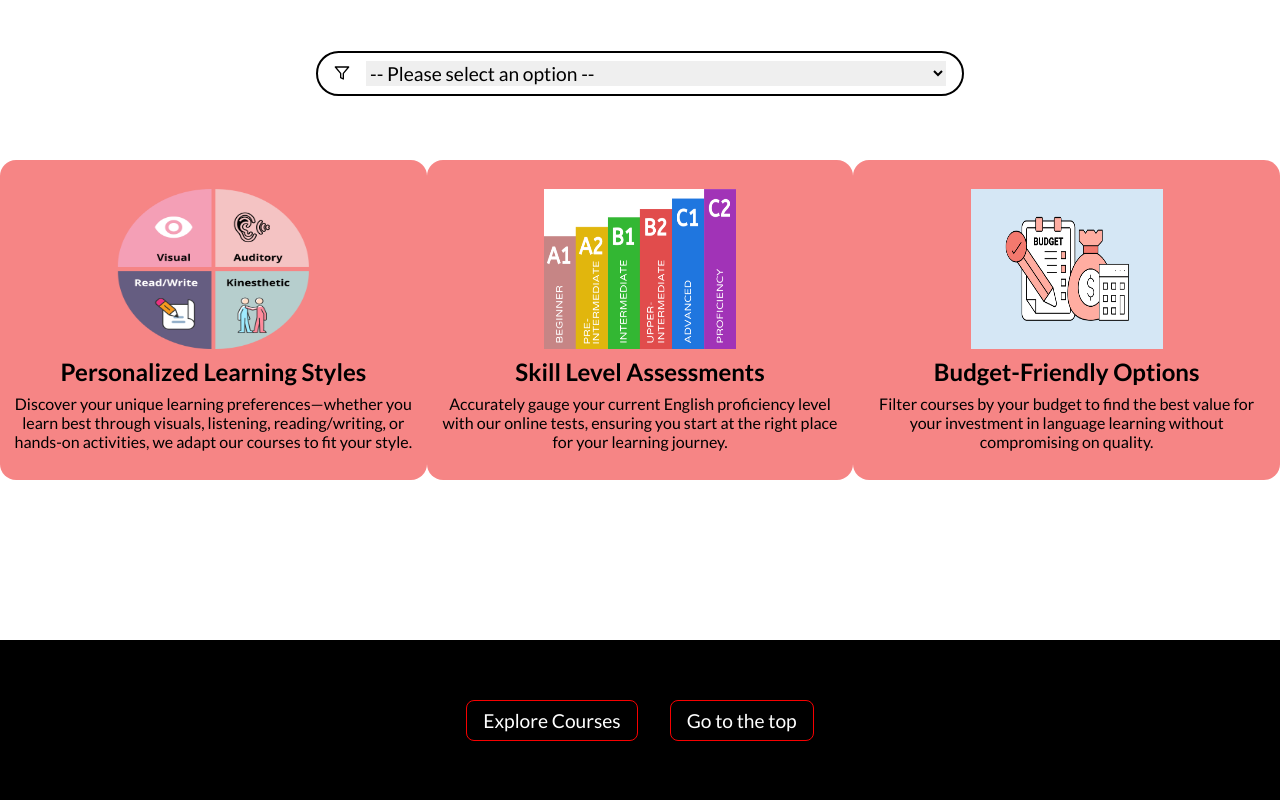
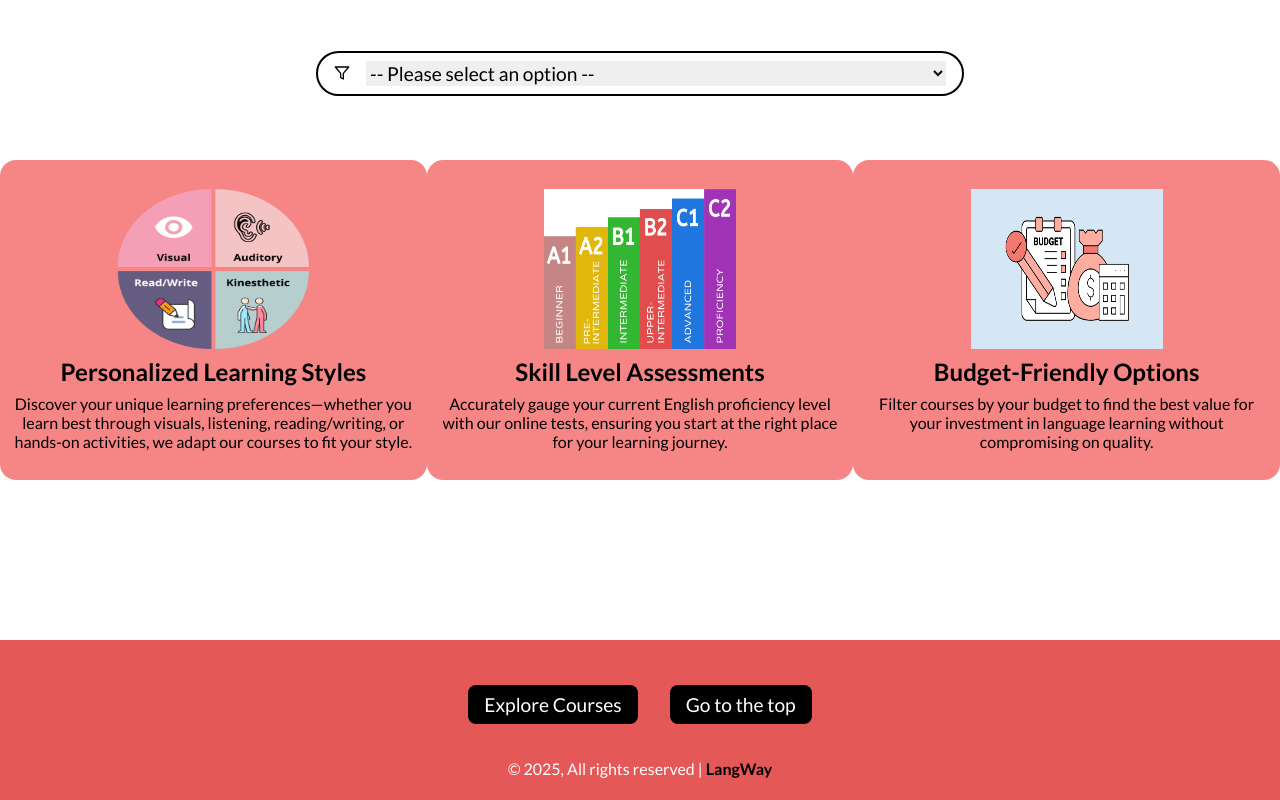
Before and after one commit to NipunShrivats/langway, a React (Vite) app: page / in a window 1280 px wide. Shown: the part 733-1533 px from the top of the page. Built offline with nearby package versions, Linux system fonts and the light colour scheme.

Commit message:
updates on 4-3-25, change no. 2

```diff
--- a/src/Components/Footer/Footer.css
+++ b/src/Components/Footer/Footer.css
@@ -1,15 +1,25 @@
 .footer {
     margin-top: 10rem;
     height: 10rem;
-    background-color: black;
+    background-color: rgb(228, 88, 88);
+    display: flex;
+    flex-direction: column;
+    align-items: center;
+    justify-content: center;
+    /* gap: 2rem; */
+}
+
+.footer .footer_btns {
     display: flex;
     align-items: center;
     justify-content: center;
     gap: 2rem;
+    width: 100%;
+    height: 5rem;
 }
 
 .footer button {
-    border: 1px solid rgb(247, 0, 0);
+    border: none;
     color: white;
     background-color: black;
     padding: .5rem 1rem;
@@ -23,3 +33,23 @@
     /* color: rgb(255, 255, 255); */
     transition: ease-in-out .3s;
 }
+
+.footer .copyright-tab {
+    /* background-color: rgb(228, 88, 88); */
+    /* border: 2px solid red; */
+    width: 100%;
+    height: 2rem;
+    display: flex;
+    align-items: center;
+    justify-content: center;
+}
+
+.footer .copyright {
+    color: white;
+    margin-top: 1rem;
+}
+
+.footer .copyright span {
+    color: black;
+    font-weight: bold;
+}
--- a/src/Components/Footer/Footer.jsx
+++ b/src/Components/Footer/Footer.jsx
@@ -6,6 +6,7 @@ export default function Footer() {
   return (
     <>
       <div className="footer">
+        <div className="footer_btns">
           <Link
             activeClass="active"
             to="cards"
@@ -28,6 +29,12 @@ export default function Footer() {
             <button>Go to the top</button>
           </Link>
         </div>
+        <div className="copyright-tab">
+          <p className="copyright">
+            © 2025, All rights reserved | <span>LangWay</span>
+          </p>
+        </div>
+      </div>
     </>
   );
 }
```
Lines whose indentation alone changed are shown as unchanged.
